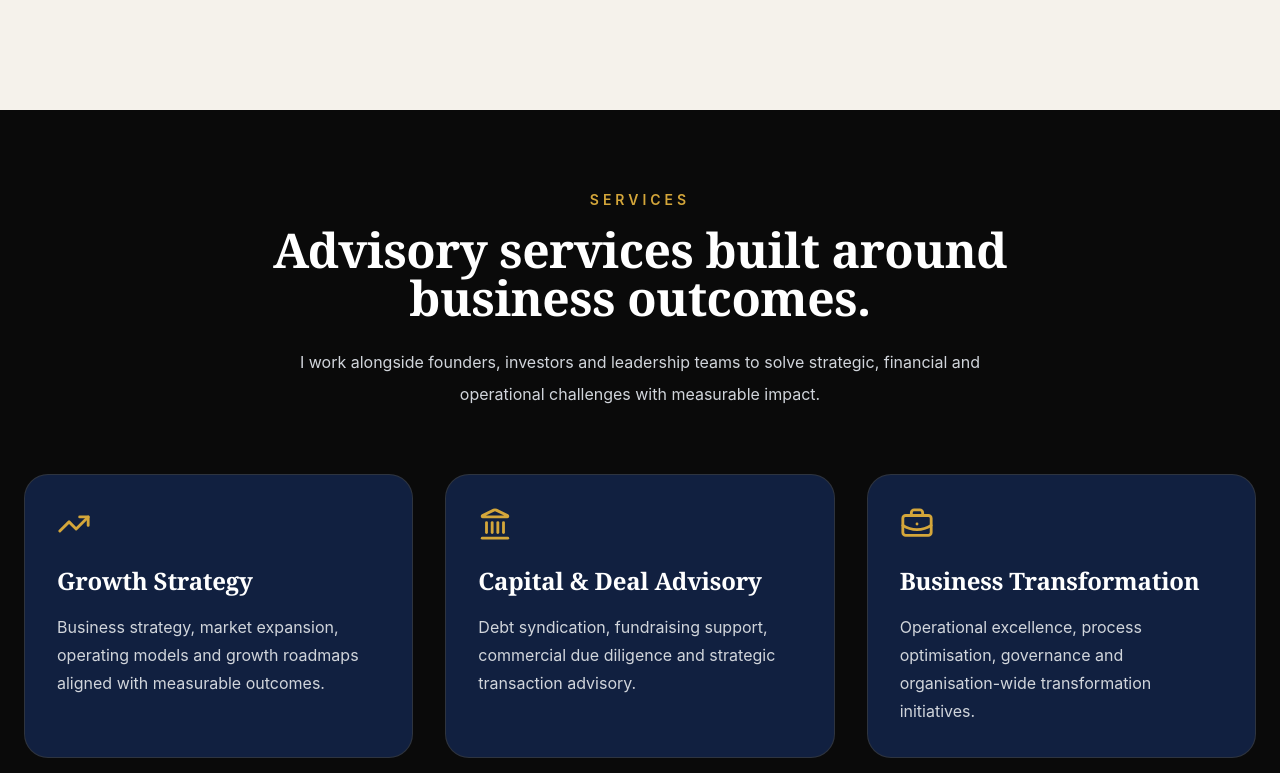
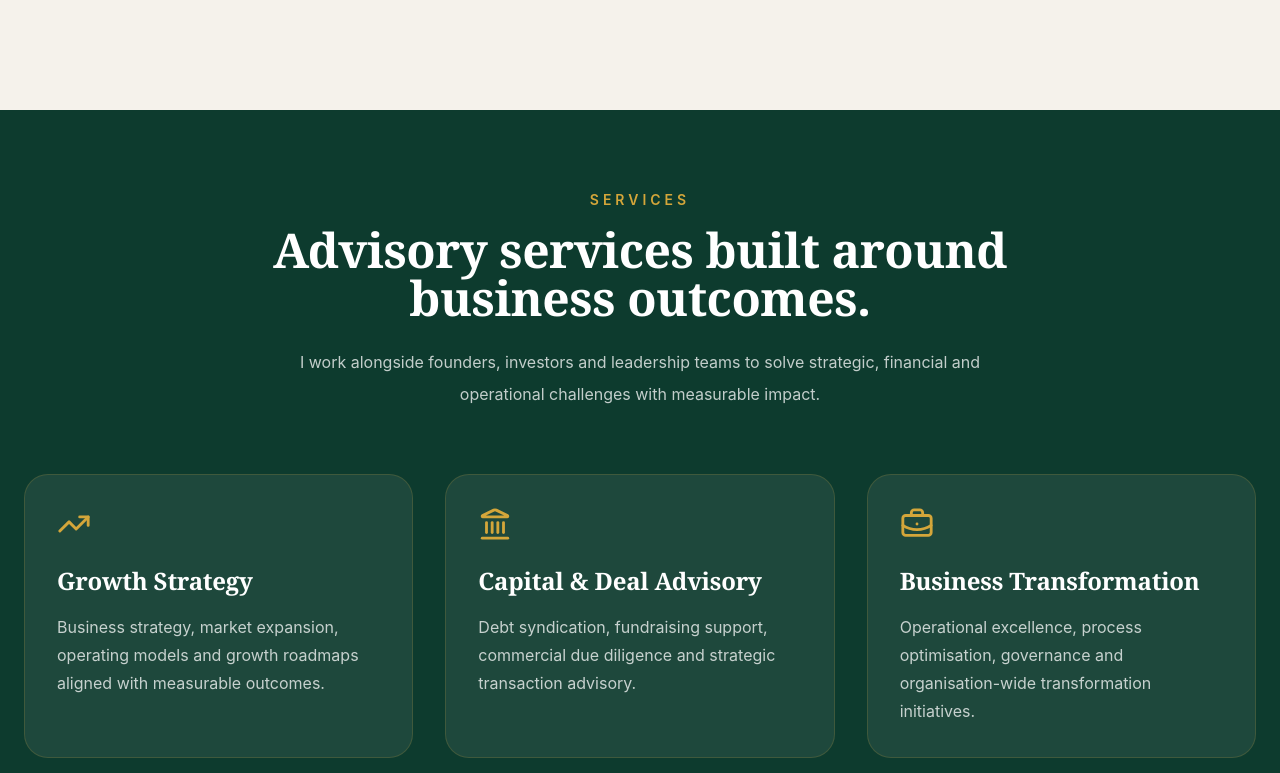
Before and after one commit to SravaniPolina/sravani-portfolio-frontend, a React (Create React App) app: page / in a window 1280 px wide. Shown: the part 2787-3560 px from the top of the page. Built offline with nearby package versions, Linux system fonts and the light colour scheme.

Commit message:
Update StrategicLeadershipServices.js

```diff
--- a/src/components/StrategicLeadershipServices.js
+++ b/src/components/StrategicLeadershipServices.js
@@ -1,103 +1,66 @@
 import React from "react";
-import {
-  BriefcaseBusiness,
-  Landmark,
-  TrendingUp,
-  Users,
-  BrainCircuit,
-  Target,
-} from "lucide-react";
+import { BriefcaseBusiness, Landmark, TrendingUp, Users, BrainCircuit, Target } from "lucide-react";
 
 const services = [
   {
     icon: <TrendingUp size={34} className="text-[#D4A63A]" />,
     title: "Growth Strategy",
-    description:
-      "Business strategy, market expansion, operating models and growth roadmaps aligned with measurable outcomes.",
+    description: "Business strategy, market expansion, operating models and growth roadmaps aligned with measurable outcomes."
   },
   {
     icon: <Landmark size={34} className="text-[#D4A63A]" />,
     title: "Capital & Deal Advisory",
-    description:
-      "Debt syndication, fundraising support, commercial due diligence and strategic transaction advisory.",
+    description: "Debt syndication, fundraising support, commercial due diligence and strategic transaction advisory."
   },
   {
     icon: <BriefcaseBusiness size={34} className="text-[#D4A63A]" />,
     title: "Business Transformation",
-    description:
-      "Operational excellence, process optimisation, governance and organisation-wide transformation initiatives.",
+    description: "Operational excellence, process optimisation, governance and organisation-wide transformation initiatives."
   },
   {
     icon: <Users size={34} className="text-[#D4A63A]" />,
     title: "Fractional Chief of Staff",
-    description:
-      "Strategic execution partner for founders and leadership teams, driving alignment, governance and execution.",
+    description: "Strategic execution partner for founders and leadership teams, driving alignment, governance and execution."
   },
   {
     icon: <BrainCircuit size={34} className="text-[#D4A63A]" />,
     title: "AI & Analytics",
-    description:
-      "Practical AI adoption, executive dashboards, business intelligence and automation for better decisions.",
+    description: "Practical AI adoption, executive dashboards, business intelligence and automation for better decisions."
   },
   {
     icon: <Target size={34} className="text-[#D4A63A]" />,
     title: "Board Advisory",
-    description:
-      "Board presentations, strategic planning, performance reviews and executive decision support.",
-  },
+    description: "Board presentations, strategic planning, performance reviews and executive decision support."
+  }
 ];
 
 export default function StrategicLeadershipServices() {
   return (
-    <section id="services" className="py-20 bg-[#0A0A0A]">
-
+    <section id="services" className="py-20" style={{background: "var(--green)"}}>
       <div className="max-w-7xl mx-auto px-6">
-
         <div className="text-center max-w-3xl mx-auto mb-16">
-
-          <p className="uppercase tracking-[4px] text-[#D4A63A] text-sm font-semibold">
-            SERVICES
-          </p>
-
-          <h2 className="text-4xl lg:text-5xl text-white mt-4">
+          <p className="uppercase tracking-[4px] text-[#D4A63A] text-sm font-semibold">Services</p>
+          <h2 className="font-serif text-4xl lg:text-5xl text-white mt-4">
             Advisory services built around business outcomes.
           </h2>
-
-          <p className="mt-6 text-gray-300 leading-8">
-            I work alongside founders, investors and leadership teams to solve
-            strategic, financial and operational challenges with measurable
-            impact.
+          <p className="mt-6 leading-8" style={{color: "rgba(255,255,255,0.75)"}}>
+            I work alongside founders, investors and leadership teams to solve strategic, financial and operational challenges with measurable impact.
           </p>
-
         </div>
-
         <div className="grid md:grid-cols-2 lg:grid-cols-3 gap-8">
-
           {services.map((service) => (
             <div
               key={service.title}
-              className="border border-[#D4A63A]/15 rounded-3xl p-8 hover:border-[#D4A63A] hover:-translate-y-2 transition-all duration-300" style={{background: "var(--cardbg)"}}
+              className="rounded-3xl p-8 hover:-translate-y-2 transition-all duration-300"
+              style={{background: "rgba(255,255,255,0.07)", border: "1px solid rgba(200,157,60,0.2)"}}
             >
-
-              <div className="mb-6">
-                {service.icon}
-              </div>
-
-              <h3 className="text-white text-2xl mb-4">
-                {service.title}
-              </h3>
-
-              <p className="text-gray-300 leading-7">
-                {service.description}
-              </p>
-
+              <div className="mb-6">{service.icon}</div>
+              <h3 className="font-serif text-white text-2xl mb-4">{service.title}</h3>
+              <p className="leading-7" style={{color: "rgba(255,255,255,0.75)"}}>{service.description}</p>
             </div>
           ))}
-
         </div>
-
       </div>
-
     </section>
   );
 }
```
